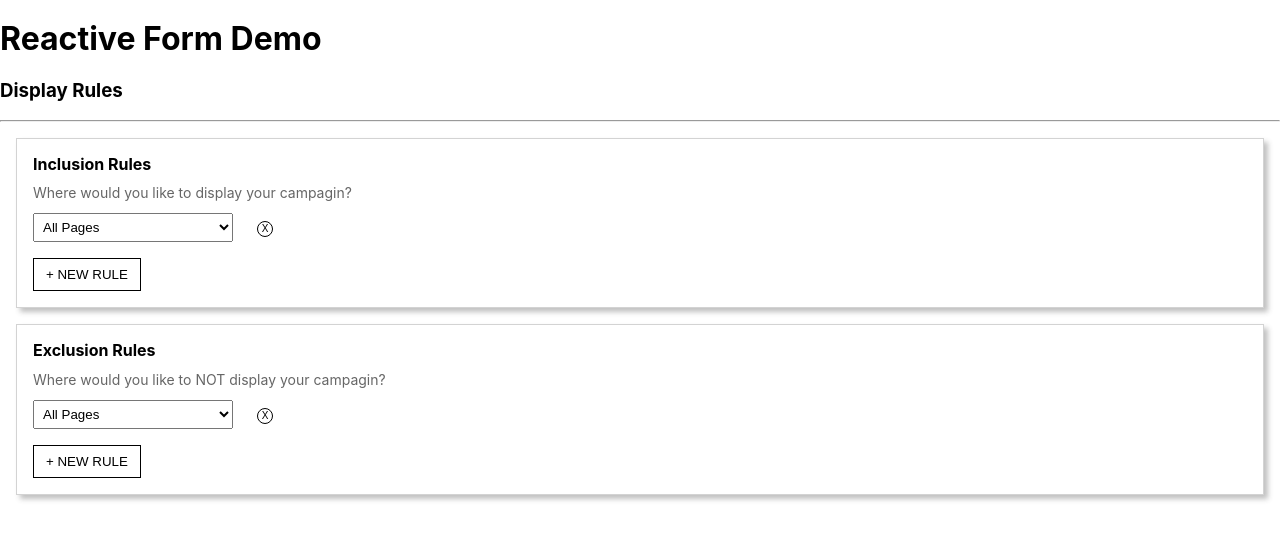
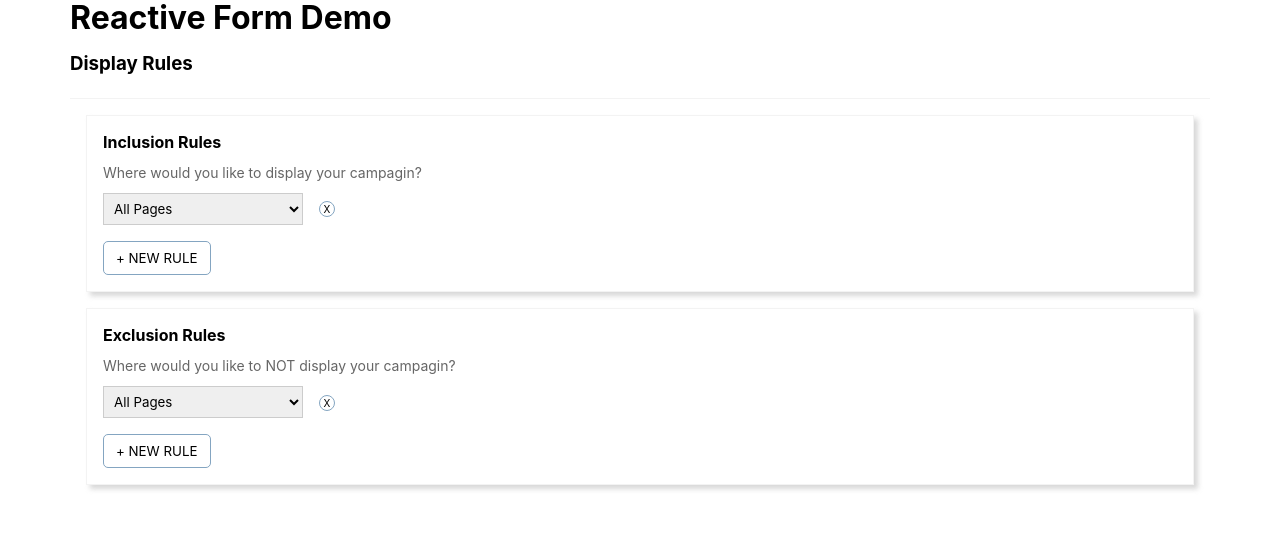
Before and after one commit to ryrocks/ng-reactive-form, an Angular app: page / in a window 1280 px wide. Shown: the top 540 px of the page. Built offline with nearby package versions, Linux system fonts and the light colour scheme.

Commit message:
Refactor the styling

```diff
--- a/src/app/app.component.scss
+++ b/src/app/app.component.scss
@@ -1,4 +1,26 @@
+@import "shared/styles/variables";
+
+@mixin container-width($xl, $lg, $md, $sm) {
+  @media screen and (min-width: $screen-sm) {
+    max-width: $sm;
+  }
+
+  @media screen and (min-width: $screen-md) {
+    max-width: $md;
+  }
+
+  @media screen and (min-width: $screen-lg) {
+    max-width: $lg;
+  }
+
+  @media screen and (min-width: $screen-xl) {
+    max-width: $xl;
+  }
+}
+
 .container {
-  max-width: 1440px;
+  max-width: 100%;
   margin: 0 auto;
+
+  @include container-width(1140px, 960px, 720px, 540px);
 }
--- a/src/app/display-rules/display-rules.component.html
+++ b/src/app/display-rules/display-rules.component.html
@@ -3,23 +3,29 @@
 <main class="display-rules__main">
     <!-- Components here -->
     <form class="display-rules__form" [formGroup]="inclusionRulesForm">
-        <h4>Inclusion Rules</h4>
+        <h4 class="display-rules__form__title">Inclusion Rules</h4>
         <span class="display-rules__form__description">Where would you like to display your campagin?</span>
         <div *ngFor="let rule of inclusionRules.controls; let i = index">
-            <div [formGroup]="rule" class="display-rules__form__fields">
+            <div class="display-rules__form__input-fields-wrapper">
+                <div [formGroup]="rule" class="display-rules__form__input-fields">
+                    <div class="display-rules__form__input-field">
                         <select formControlName="targetPages">
                             <option *ngFor="let page of pages" [value]="page.value">{{page.name}}</option>
                         </select>
-                <select [@animationFields]="showCustomRelatedFields(rule) ? 'show' : 'hide'"
-                    formControlName="isExactMatch">
+                    </div>
+                    <div class="display-rules__form__input-field"
+                        [@animationFields]="showCustomRelatedFields(rule) ? 'show' : 'hide'">
+                        <select formControlName="isExactMatch">
                             <option [value]="false">Contains</option>
                             <option [value]="true">Exact match</option>
                         </select>
-                <div [@animationFields]="showCustomRelatedFields(rule) ? 'show' : 'hide'"
-                    class="display-rules__form__input-wrapper">
+                    </div>
+                    <div class="display-rules__form__input-field"
+                        [@animationFields]="showCustomRelatedFields(rule) ? 'show' : 'hide'">
                         <input formControlName="url" type="text" />
                         <div *ngIf="rule.controls['url'].touched && rule.controls['url'].errors"
                             class="display-rules__form__input-error">URL is Missing
+                        </div>
                     </div>
                 </div>
                 <button class="display-rules__btn__delete" (click)="removeRule(inclusionRules, i)">X</button>
@@ -33,20 +39,24 @@
         </div>
     </form>
     <form class="display-rules__form" [formGroup]="exclusionRulesForm">
-        <h4>Exclusion Rules</h4>
+        <h4 class="display-rules__form__title">Exclusion Rules</h4>
         <span class="display-rules__form__description">Where would you like to NOT display your campagin?</span>
         <div *ngFor="let rule of exclusionRules.controls; let i = index">
-            <div [formGroup]="rule" class="display-rules__form__fields">
+            <div [formGroup]="rule" class="display-rules__form__input-fields">
+                <div class="display-rules__form__input-field">
                     <select formControlName="targetPages">
                         <option *ngFor="let page of pages" [value]="page.value">{{page.name}}</option>
                     </select>
-                <select [@animationFields]="showCustomRelatedFields(rule) ? 'show' : 'hide'"
-                    formControlName="isExactMatch">
+                </div>
+                <div class="display-rules__form__input-field"
+                    [@animationFields]="showCustomRelatedFields(rule) ? 'show' : 'hide'">
+                    <select formControlName="isExactMatch">
                         <option [value]="false">Contains</option>
                         <option [value]="true">Exact match</option>
                     </select>
-                <div [@animationFields]="showCustomRelatedFields(rule) ? 'show' : 'hide'"
-                    class="display-rules__form__input-wrapper">
+                </div>
+                <div class="display-rules__form__input-field"
+                    [@animationFields]="showCustomRelatedFields(rule) ? 'show' : 'hide'">
                     <input formControlName="url" type="text" />
                     <div *ngIf="rule.controls['url'].touched && rule.controls['url'].errors"
                         class="display-rules__form__input-error">URL is Missing
--- a/src/app/display-rules/display-rules.component.scss
+++ b/src/app/display-rules/display-rules.component.scss
@@ -1,33 +1,54 @@
+@import "../shared/styles/variables";
+@import "../shared/styles/mixins";
+
+h3 {
+  margin: 1rem 0 1.5rem;
+}
+
 form {
-  border: 1px solid lightgray;
-  box-shadow: 4px 4px 5px 0px rgba(50, 50, 50, 0.3);
+  border: 1px solid #f3f3f3;
+  -webkit-box-shadow: 4px 4px 5px 0px rgba(200, 200, 200, 0.7);
+  box-shadow: 4px 4px 5px 0px rgba(200, 200, 200, 0.7);
   margin-bottom: 1rem;
   padding: 1rem;
 }
 
-h4 {
-  margin: 0;
+select {
+  @include field();
 }
 
-select,
 input {
-  padding: 5px;
-  margin-right: 1.5rem;
-  min-width: 200px;
+  @include field();
 
-  @media screen and (max-width: 768px) {
-    width: 100%;
-    margin-bottom: 1rem;
+  @media screen and (min-width: $screen-lg) {
+    width: 300px;
   }
 }
 
 button {
   background: transparent;
-  border: 1px solid;
+  border: 1px solid $color-blue;
+  border-radius: 5px;
+
+  &:hover {
+    background-color: $color-secondary;
+    border-color: $color-secondary;
+  }
+
+  &:active {
+    -webkit-transform: scale(0.8);
+    -ms-transform: scale(0.8);
+    transform: scale(0.8);
+    -webkit-transition: -webkit-transform 1s;
+    transition: -webkit-transform 1s;
+    -o-transition: transform 1s;
+    transition: transform 1s;
+    transition: transform 1s, -webkit-transform 1s;
+  }
 }
 
 hr {
-  margin-bottom: 1rem;
+  @include divider();
 }
 
 .display-rules {
@@ -36,44 +57,83 @@ hr {
   }
 
   &__form {
+    &__title {
+      @include font(16px, bold);
+    }
+
     &__description {
-      font-size: 14px;
       margin: 12px 0;
       display: inline-block;
       color: #666666;
+      @include font(14px, normal);
     }
 
-    &__fields {
-      display: flex;
-      align-items: baseline;
+    &__input-fields-wrapper {
+      @include flex();
+      -webkit-box-pack: start;
+      -ms-flex-pack: start;
+      justify-content: flex-start;
+      margin-bottom: 1rem;
 
-      @media screen and (max-width: 768px) {
-        flex-direction: column;
+      @media screen and (min-width: $screen-md) {
       }
     }
 
-    &__fields:last-child {
+    &__input-fields {
+      @include flex(column);
+      -webkit-box-align: baseline;
+      -ms-flex-align: baseline;
+      align-items: baseline;
+      flex: 1;
+
+      @media screen and (min-width: $screen-md) {
+        @include flex(row);
+        -webkit-box-pack: start;
+        -ms-flex-pack: start;
+        justify-content: flex-start;
+        -webkit-box-align: baseline;
+        -ms-flex-align: baseline;
+        align-items: baseline;
+        flex: unset;
+      }
+    }
+
+    &__input-fields:last-child {
       margin-bottom: 1rem;
     }
 
-    &__input-wrapper {
-      display: inline-block;
+    &__input-field {
+      width: 100%;
+      margin-bottom: 1rem;
+
+      @media screen and (min-width: $screen-md) {
+        width: auto;
+        margin-bottom: 0;
+      }
+    }
+
+    &__input-field + &__input-field {
+      margin-left: unset;
+
+      @media screen and (min-width: $screen-md) {
+        margin-left: 1rem;
+      }
     }
 
     &__input-error {
-      color: #721c24;
-      background: #f5c6cb;
-      border: 1px solid #f5c6cb;
-      padding: 5px 1rem;
-      margin-right: 1.5rem;
+      color: $color-alert;
+      background: $color-pink;
+      border: 1px solid $color-pink;
+      padding: 8px 10px;
+      @include font(12px);
     }
   }
 
   &__OR {
-    margin: 0.5rem 0;
+    margin: 12px 0;
     padding-left: 2rem;
-    color: #cccccc;
-    font-size: 12px;
+    color: $color-grey;
+    @include font(12px);
   }
 
   &__btn {
@@ -83,17 +143,26 @@ hr {
     }
 
     &__delete {
+      display: inline-block;
       border-radius: 50%;
       width: 16px;
       height: 16px;
-      font-size: 10px;
+      min-width: 16px;
       line-height: 10px;
       padding: 0;
       cursor: pointer;
+      margin-left: 1rem;
+      @include font(10px);
+      margin-bottom: 1rem;
+
+      @media screen and (min-width: $screen-md) {
+        margin-bottom: 0;
+      }
 
       &:hover {
-        border-color: #f5c6cb;
-        color: #f5c6cb;
+        background-color: transparent;
+        border-color: $color-danger;
+        color: $color-danger;
       }
     }
   }
--- a/src/app/display-rules/display-rules.component.ts
+++ b/src/app/display-rules/display-rules.component.ts
@@ -11,7 +11,7 @@ type PAGES = {
   selector: 'app-display-rules',
   templateUrl: './display-rules.component.html',
   styleUrls: ['./display-rules.component.scss'],
-  encapsulation: ViewEncapsulation.ShadowDom,
+  encapsulation: ViewEncapsulation.Emulated,
   animations: [
     trigger('animationFields', [
       state('hide', style({
--- /dev/null
+++ b/src/app/shared/styles/_mixins.scss
@@ -0,0 +1,48 @@
+@import "variables";
+
+@mixin field {
+  -webkit-box-sizing: border-box;
+  box-sizing: border-box;
+  padding: 6px;
+  width: 100%;
+  border: 1px solid $color-grey;
+
+  @media screen and (min-width: $screen-md) {
+    width: 180px;
+  }
+
+  @media screen and (min-width: $screen-lg) {
+    width: 200px;
+  }
+}
+
+@mixin divider {
+  margin-bottom: 1rem;
+  height: 1px;
+  color: #f3f3f3;
+  background-color: #f3f3f3;
+  border: none;
+}
+
+@mixin flex($direction: row) {
+  display: -webkit-box;
+  display: -ms-flexbox;
+  display: flex;
+  -webkit-box-pack: center;
+  -ms-flex-pack: center;
+  justify-content: center;
+  -webkit-box-align: center;
+  -ms-flex-align: center;
+  align-items: center;
+  -webkit-box-orient: vertical;
+  -webkit-box-direction: normal;
+  -ms-flex-direction: $direction;
+  flex-direction: $direction;
+}
+
+@mixin font($fontSize: 16px, $fontWeight: normal) {
+  font-style: normal;
+  font-size: $fontSize;
+  font-weight: $fontWeight;
+  line-height: normal;
+}
--- /dev/null
+++ b/src/app/shared/styles/_variables.scss
@@ -0,0 +1,14 @@
+// breakpoint
+$screen-xl: 1200px;
+$screen-lg: 992px;
+$screen-md: 768px;
+$screen-sm: 576px;
+
+// color
+$color-danger: #dc3545;
+$color-alert: #721c24;
+$color-secondary: #dadfe6;
+$color-primary: #343434;
+$color-blue: #84a5c1;
+$color-pink: #f8d7da;
+$color-grey: #cccccc;
--- /dev/null
+++ b/src/app/shared/utils.ts
@@ -0,0 +1,5 @@
+
+export const SM = '@media (min-width: 576px)';
+export const MD = '@media (min-width: 768px)';
+export const LG = '@media (min-width: 992px)';
+export const XL = '@media (min-width: 1200px)';
--- a/src/styles.scss
+++ b/src/styles.scss
@@ -24,3 +24,12 @@ hr {
   height: 0; /* 1 */
   overflow: visible; /* 2 */
 }
+
+h1,
+h2,
+h3,
+h4,
+h5 {
+  margin: 0;
+  padding: 0;
+}
```
Lines whose indentation alone changed are shown as unchanged.
